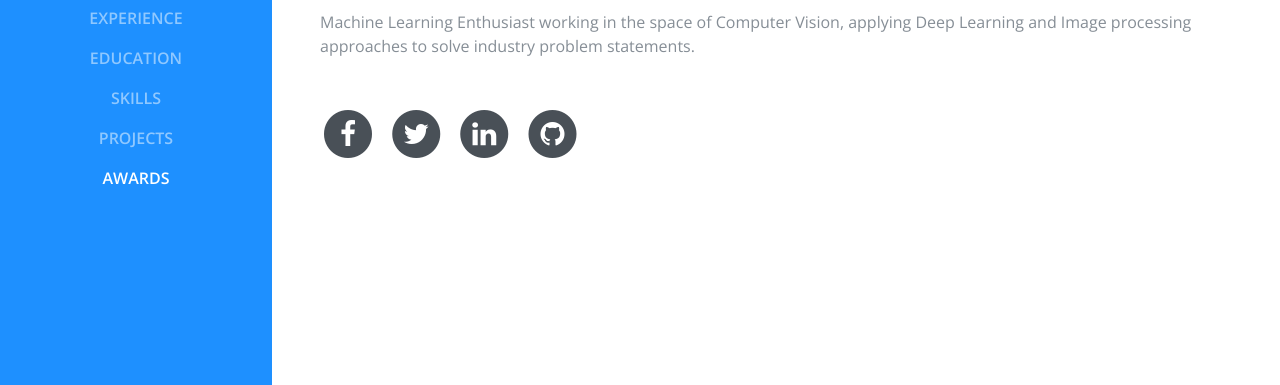
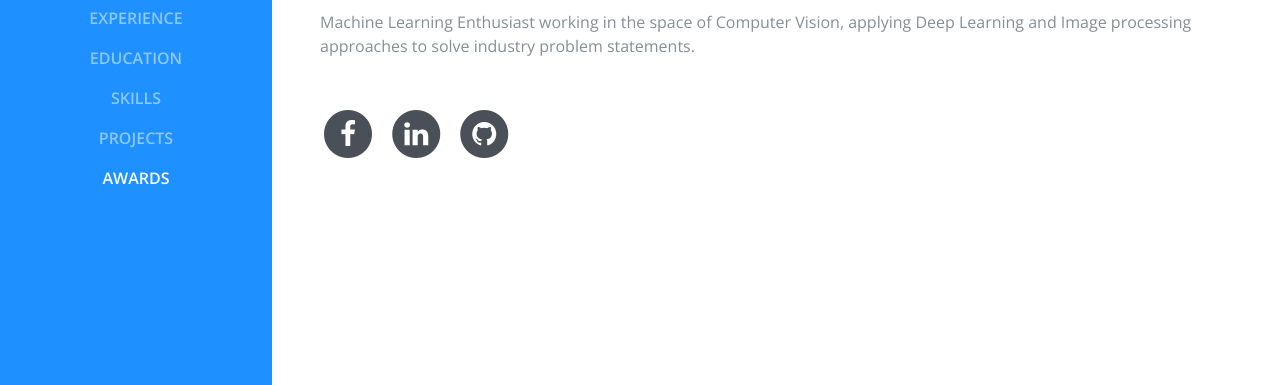
Before and after one commit to surajpaib/Personal-Website, a Django app: page / in a window 1280 px wide. Shown: the part 414-799 px from the top of the page. Run offline with Django 3.2, Linux system fonts and the light colour scheme; some libraries are stand-ins or nearby versions; some web fonts are replaced.

Commit message:
Updated personal information

```diff
--- a/untitled/templates/index.html
+++ b/untitled/templates/index.html
@@ -74,23 +74,16 @@
           <p class="mb-5">Machine Learning Enthusiast working in the space of Computer Vision, applying Deep Learning and Image processing approaches to solve industry problem statements.</p>
           <ul class="list-inline list-social-icons mb-0">
             <li class="list-inline-item">
-              <a href="#">
+              <a href="https://www.facebook.com/suraj.pai.b">
                 <span class="fa-stack fa-lg">
                   <i class="fa fa-circle fa-stack-2x"></i>
                   <i class="fa fa-facebook fa-stack-1x fa-inverse"></i>
                 </span>
               </a>
             </li>
+
             <li class="list-inline-item">
-              <a href="#">
-                <span class="fa-stack fa-lg">
-                  <i class="fa fa-circle fa-stack-2x"></i>
-                  <i class="fa fa-twitter fa-stack-1x fa-inverse"></i>
-                </span>
-              </a>
-            </li>
-            <li class="list-inline-item">
-              <a href="#">
+              <a href="https://www.linkedin.com/in/surajpaib">
                 <span class="fa-stack fa-lg">
                   <i class="fa fa-circle fa-stack-2x"></i>
                   <i class="fa fa-linkedin fa-stack-1x fa-inverse"></i>
@@ -98,7 +91,7 @@
               </a>
             </li>
             <li class="list-inline-item">
-              <a href="#">
+              <a href="https://github.com/surajpaib">
                 <span class="fa-stack fa-lg">
                   <i class="fa fa-circle fa-stack-2x"></i>
                   <i class="fa fa-github fa-stack-1x fa-inverse"></i>
```
